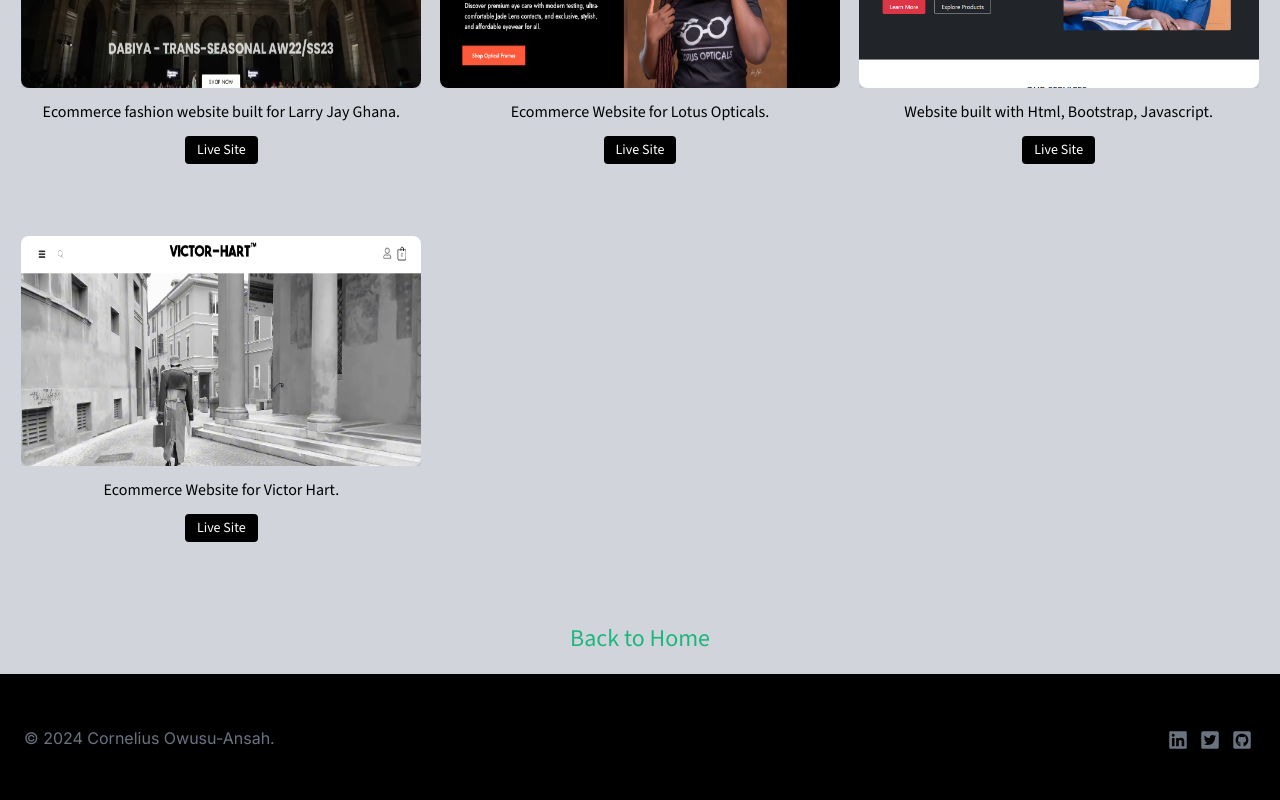
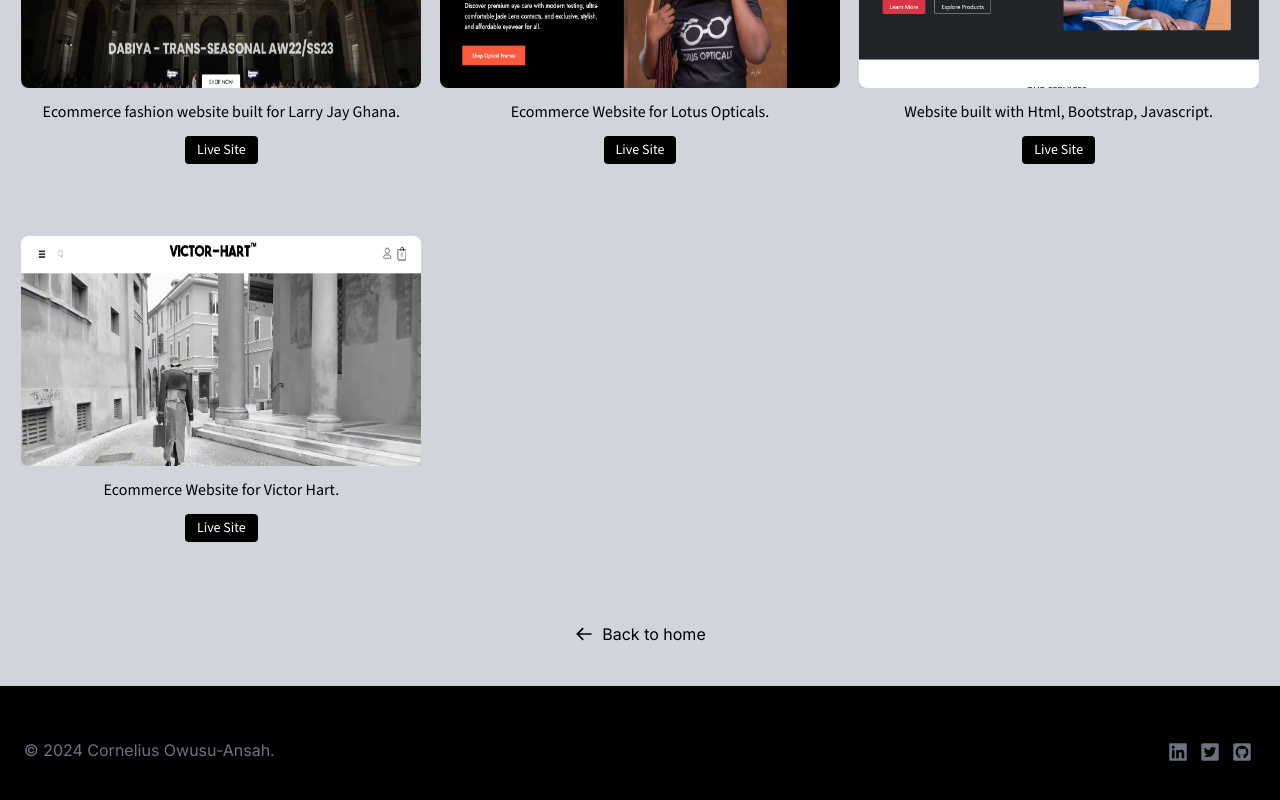
Before and after one commit to thecornisians/portfolio, a Next.js app: page /portfolio in a window 1280 px wide. Shown: the part 2380-3180 px from the top of the page. Built offline with nearby package versions, Linux system fonts and the light colour scheme.

Commit message:
updated portfolio page

```diff
--- a/components/AllProjects.js
+++ b/components/AllProjects.js
@@ -1,5 +1,6 @@
 import Link from "next/link";
 import Image from "next/image";
+import { BiArrowBack } from "react-icons/bi";
 
 export default function AllProjects() {
   return (
@@ -54,9 +55,10 @@
       </div>
 
       <Link href="/">
-        <p className="text-[#1DB67D] cursor-pointer text-center hover:text-black text-2xl source-sans">
-          Back to Home
-        </p>
+        <div className="text-black flex items-center justify-center mb-5 space-x-2 hover:text-gray-400 transition hover:cursor-pointer">
+          <BiArrowBack size={20} />
+          <span>Back to home</span>
+        </div>
       </Link>
     </section>
   );
```
